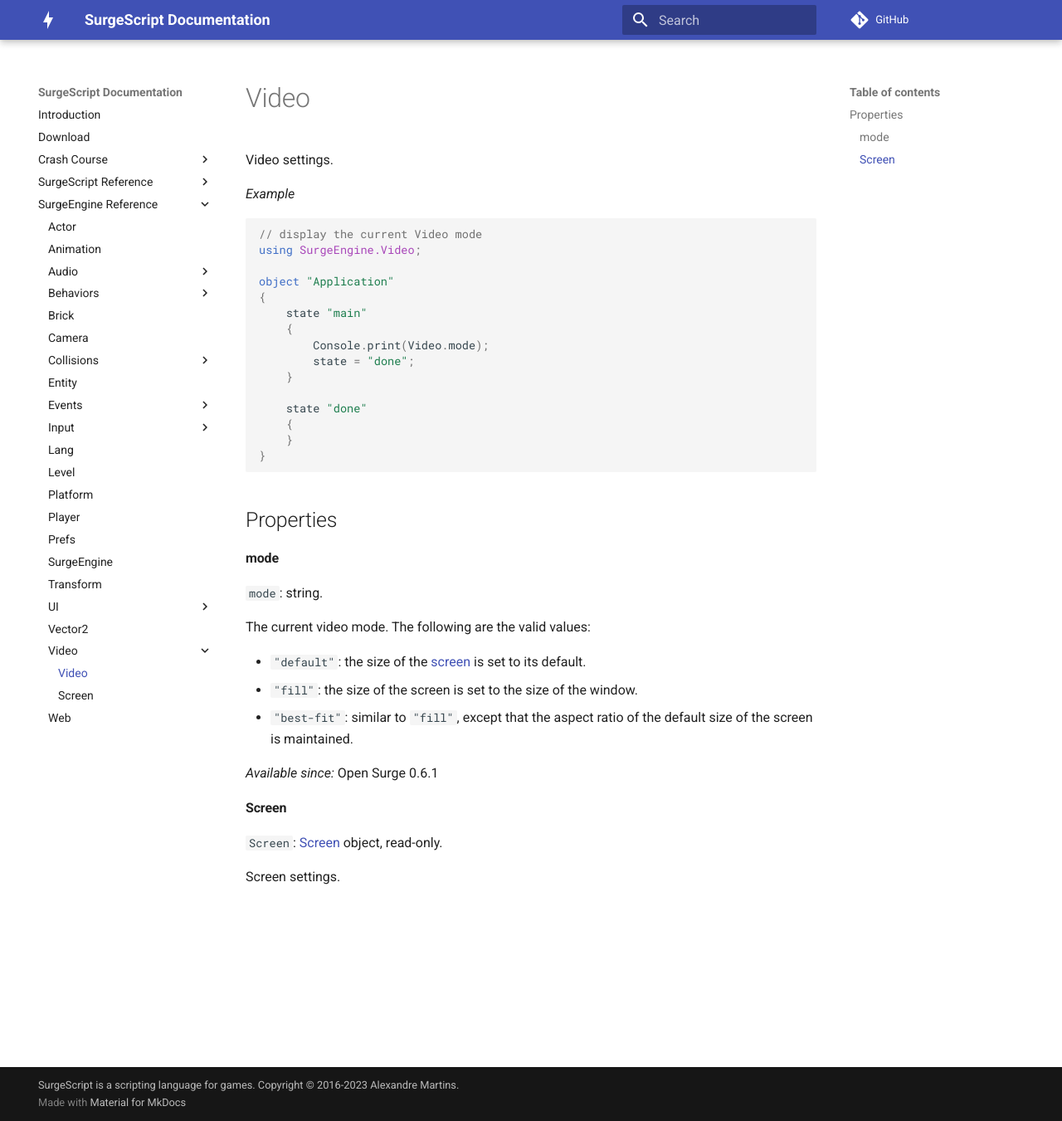
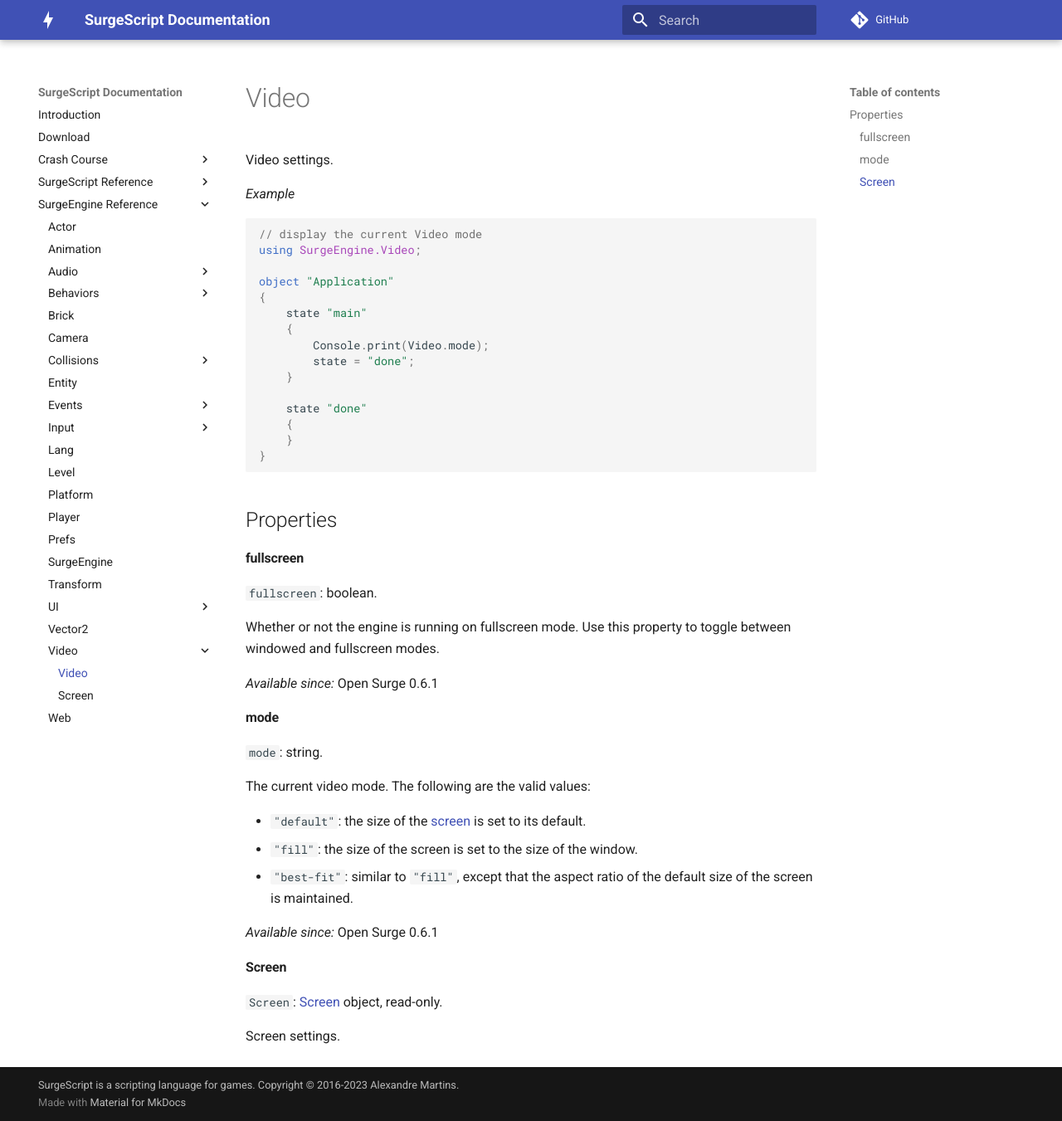
Before and after one commit to alemart/surgescript, an MkDocs documentation site: the page built from docs/engine/video.md, in a window 1280 px wide and 1351 px high. Shown: the whole window at 83% size. Built offline with MkDocs 1.6.1 and Material for MkDocs 9.7.7, drawn with Linux system fonts in a browser that asks for light colours; comment, search, counter and statistics services are not loaded.

Commit message:
Docs: add SurgeEngine.Video.fullscreen

```diff
--- a/docs/engine/video.md
+++ b/docs/engine/video.md
@@ -26,6 +26,14 @@ object "Application"
 Properties
 ----------
 
+#### fullscreen
+
+`fullscreen`: boolean.
+
+Whether or not the engine is running on fullscreen mode. Use this property to toggle between windowed and fullscreen modes.
+
+*Available since:* Open Surge 0.6.1
+
 #### mode
 
 `mode`: string.
```
